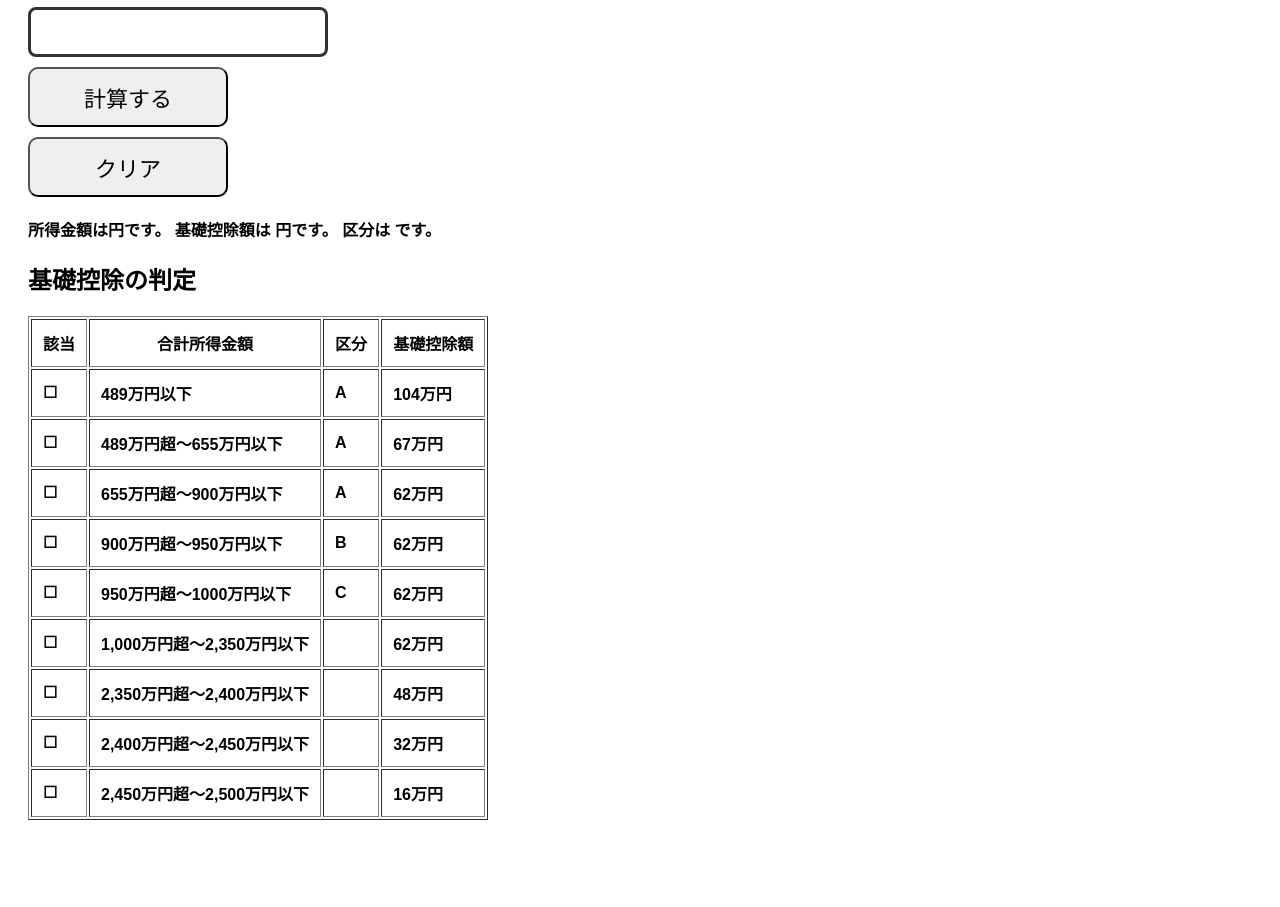
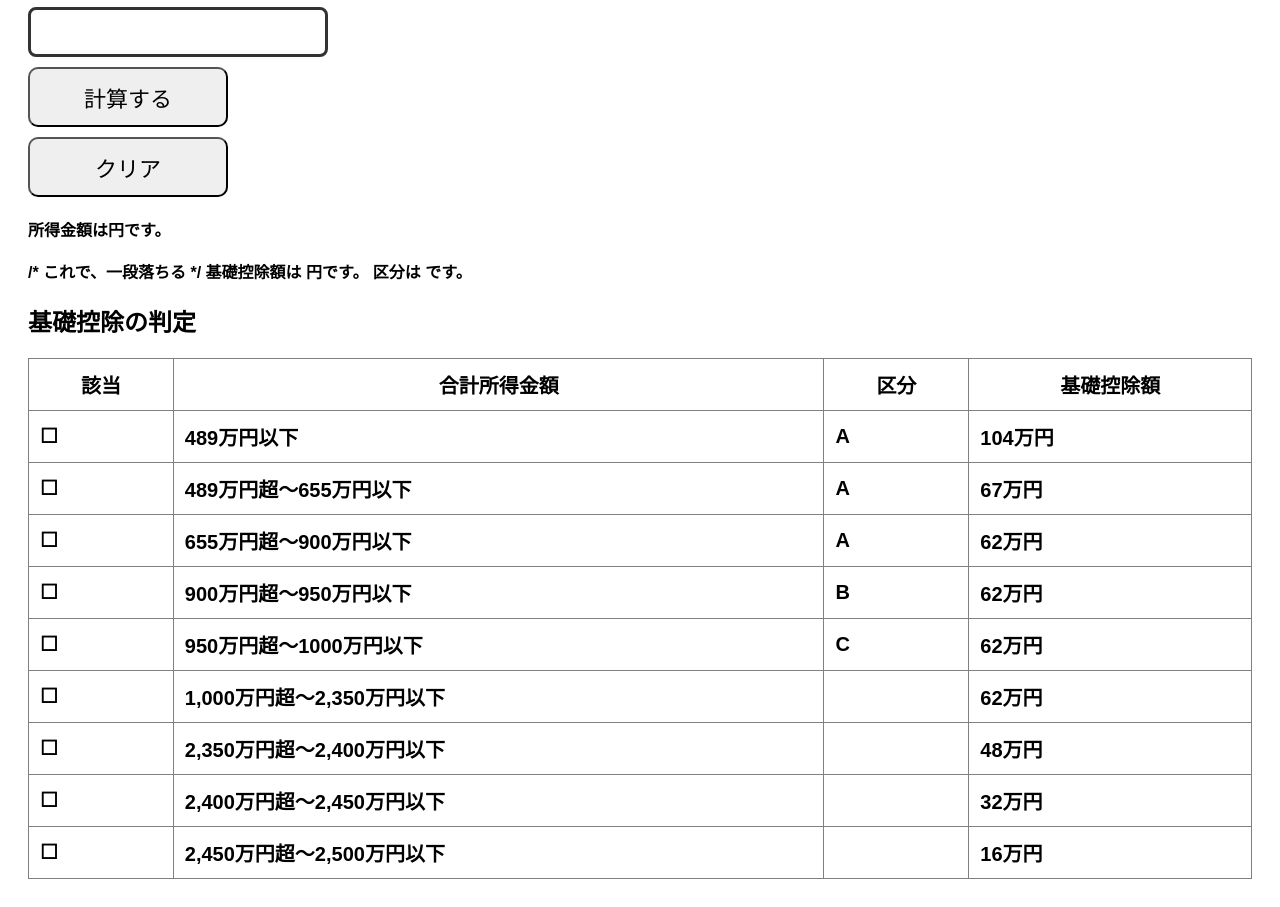
Before and after one commit to nishifuku2611/nishifuku2611.github.io, a plain HTML site: page index.html in a window 1280 px wide. Shown: the part 144-1051 px from the top of the page. Before the commit the page ends 992 px from the top, so only its background shows below. Drawn offline with Linux system fonts and the light colour scheme.

Commit message:
Update index.html

```diff
--- a/index.html
+++ b/index.html
@@ -28,6 +28,17 @@
      padding: 10px;
      border-radius: 10px;
    }
+
+    /* ★ スマホで表を画面いっぱいに広げる */
+    table {
+      width: 100%;
+      max-width: 100%;
+      border-collapse: collapse;
+    }
+
+    table th, table td {
+      font-size: 20px;
+    }
   </style>
 </head>
 <body>
@@ -41,6 +52,7 @@
 
   <div id="result">
    所得金額は<span id="amount"></span>円です。
+  <br><br>  /* これで、一段落ちる */
    基礎控除額は <span id="basicDeduction"></span> 円です。
    区分は <span id="kubun"></span> です。
  <h2>基礎控除の判定</h2>
```
